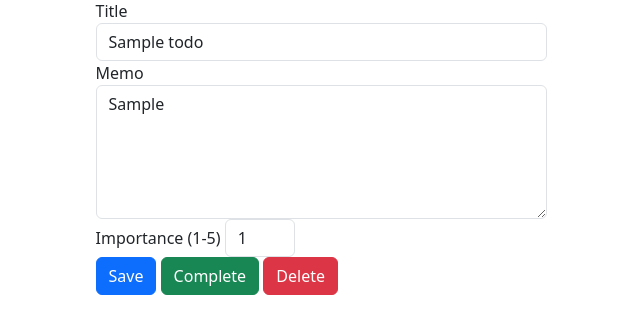
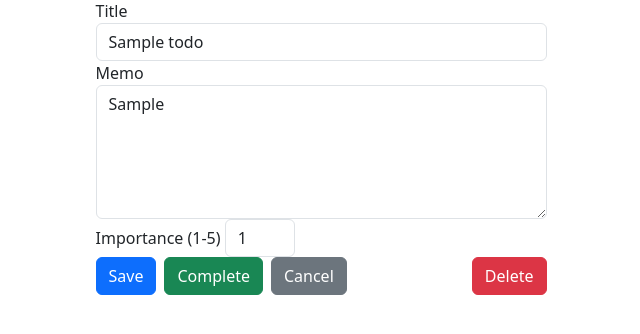
Before and after one commit to TimothyJNeale/todowoo-project, a Django app: page /todo/1/ in a window 1280 px wide. Shown: the part 199-533 px from the top of the page, without its empty margins (319-959 px from the left). Run offline with Django 5.2, Linux system fonts and the light colour scheme; a user stored in the database is signed in; tables that the repository leaves empty hold one stand-in row (values such as "Sample post").

Commit message:
Added cancel button and rearranged other buttons.

```diff
--- a/todo/templates/todo/viewtodo.html
+++ b/todo/templates/todo/viewtodo.html
@@ -34,9 +34,12 @@
                         <option value="5" {% if todo.importance == 5 %}selected{% endif %}>5</option>
                     </select>
                 </div>
-                <button type="submit" class="btn btn-primary">Save</button>
-                <button type="button" class="btn {% if next == 'completedtodos' %}btn-outline-secondary disabled{% else %}btn-success{% endif %}" {% if next == 'completedtodos' %}disabled{% endif %} onclick="$('#complete').click()">Complete</button>
-                <button type="button" class="btn {% if next == 'completedtodos' %}btn-outline-secondary disabled{% else %}btn-danger{% endif %}" {% if next == 'completedtodos' %}disabled{% endif %} onclick="$('#delete').click()">Delete</button>
+                <div class="d-flex align-items-center">
+                    <button type="submit" class="btn btn-primary me-2">Save</button>
+                    <button type="button" class="btn {% if next == 'completedtodos' %}btn-outline-secondary disabled{% else %}btn-success{% endif %} me-2" {% if next == 'completedtodos' %}disabled{% endif %} onclick="$('#complete').click()">Complete</button>
+                    <a href="{% url next %}" class="btn btn-secondary me-2">Cancel</a>
+                    <button type="button" class="btn {% if next == 'completedtodos' %}btn-outline-secondary disabled{% else %}btn-danger{% endif %} ms-auto" {% if next == 'completedtodos' %}disabled{% endif %} onclick="$('#delete').click()">Delete</button>
+                </div>
             </form>
         </div>
     </div>
```
